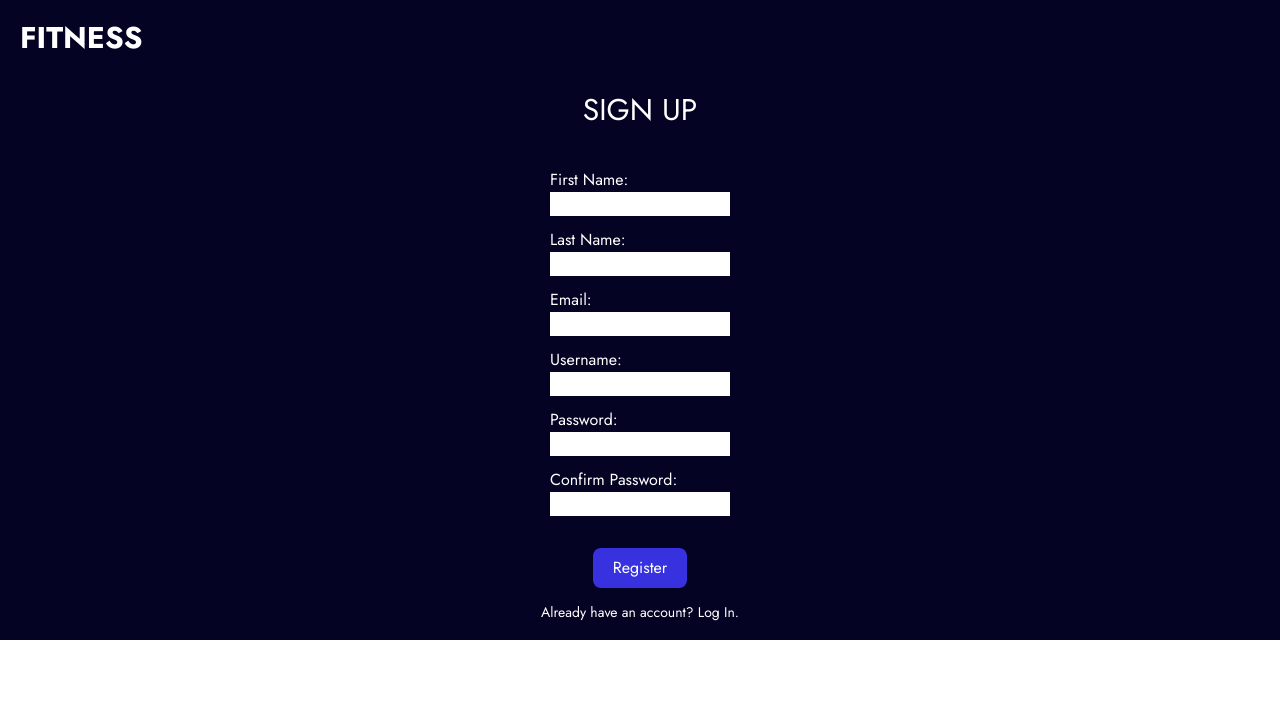
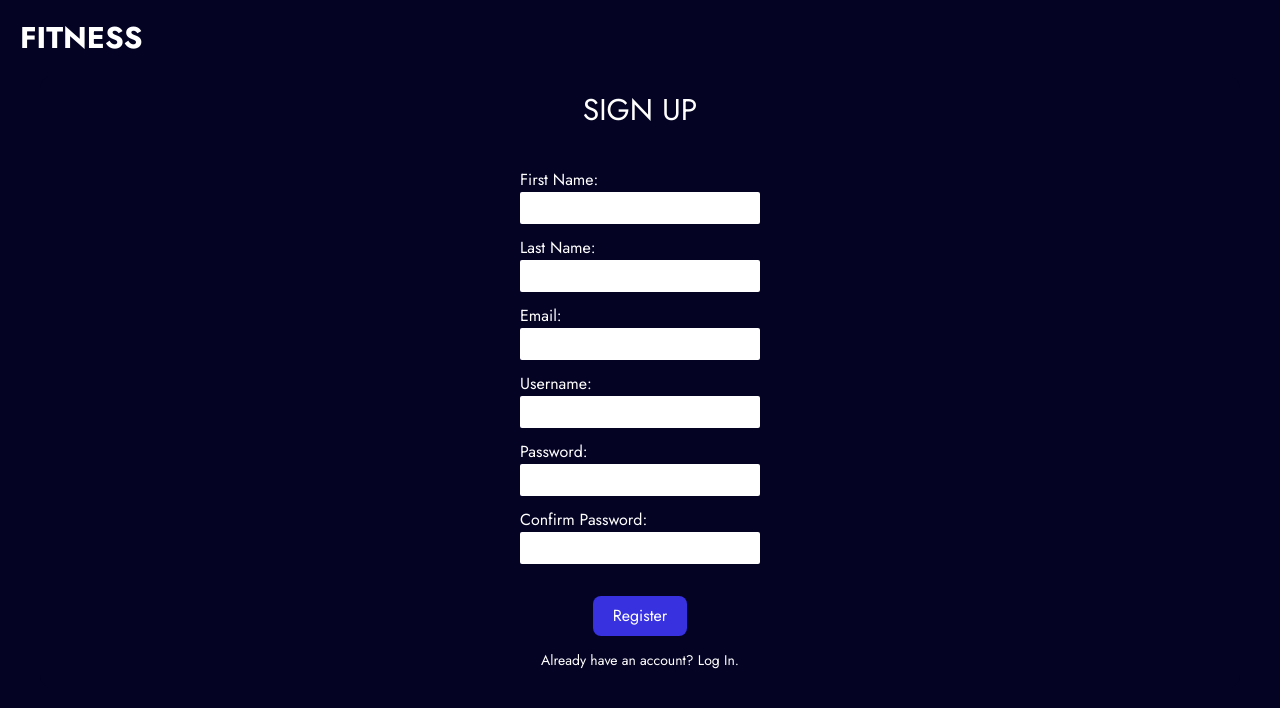
Before and after one commit to pn-code/fitness-app, a React (Vite) app in the folder client/: page /fitness-app/sign-up in a window 1280 px wide. Shown: the top 708 px of the page. Built offline with nearby package versions, Linux system fonts and the light colour scheme; no server answers.

Commit message:
Altered styles to remove white space & fonts

```diff
--- a/client/src/App.jsx
+++ b/client/src/App.jsx
@@ -11,10 +11,6 @@ import Login from "./pages/Login";
 import { Routes, Route } from "react-router-dom";
 import { useState, useEffect } from "react";
 import axios from "axios";
-import '@fontsource/roboto/300.css';
-import '@fontsource/roboto/400.css';
-import '@fontsource/roboto/500.css';
-import '@fontsource/roboto/700.css';
 import Feedback from "./components/Feedback";
 
 const App = () => {
--- a/client/src/index.css
+++ b/client/src/index.css
@@ -1,13 +1,21 @@
-@import url('https://fonts.googleapis.com/css?family=Jost:regular,bold,italic&subset=latin,latin-ext');
+@import url("https://fonts.googleapis.com/css?family=Jost:regular,bold,italic&subset=latin,latin-ext");
 @tailwind base;
 @tailwind components;
 @tailwind utilities;
-
 
 :root {
     font-family: "Jost";
 }
 
-html {
-    margin: 0;
+html,
+body {
+    height: 100vh;
+    width: 100vw;
+    background: #040324;
 }
+
+@layer components {
+    .input-bl {
+        @apply text-black rounded-sm px-2 py-1 w-60;
+    }
+}
```
